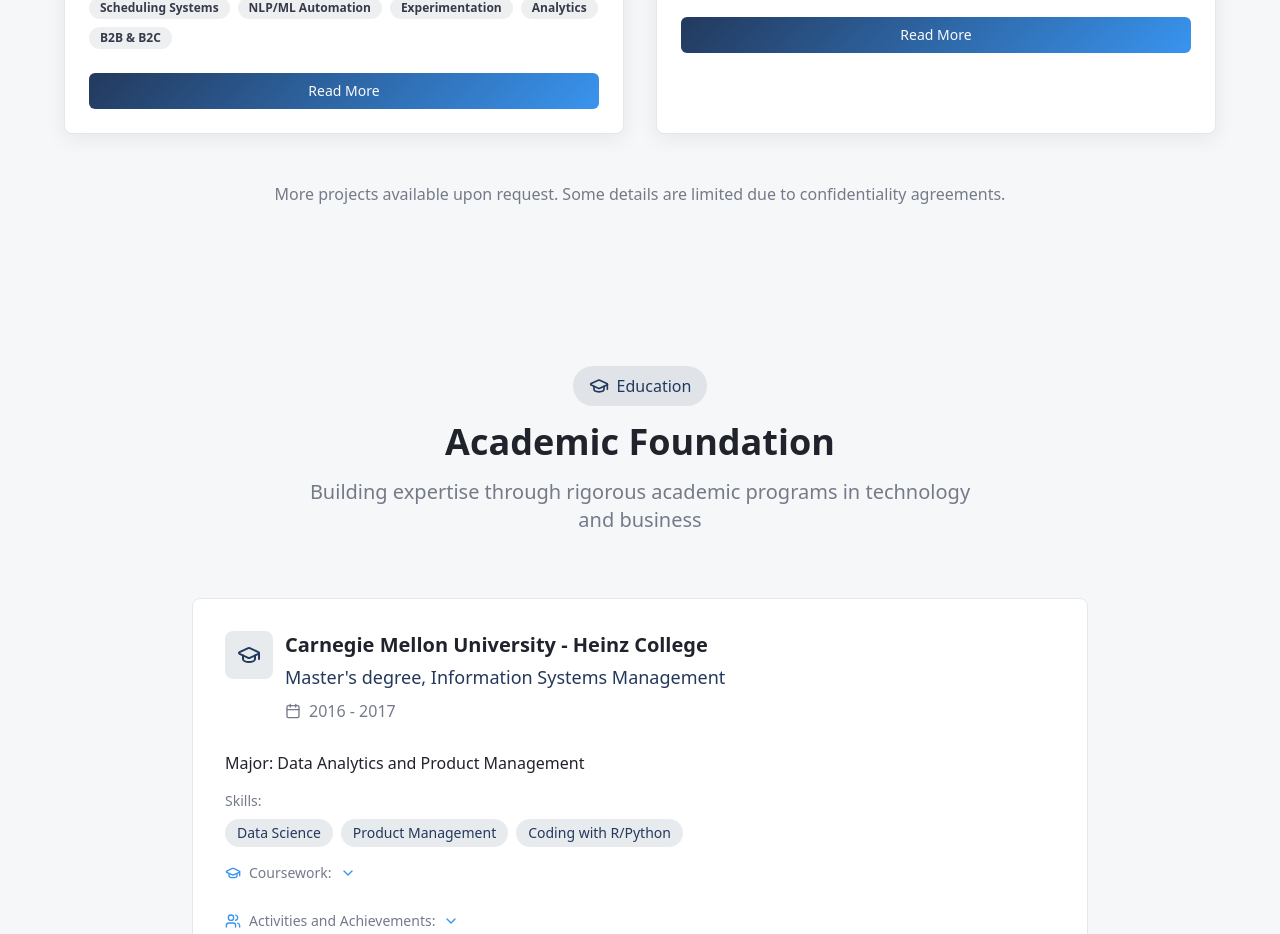
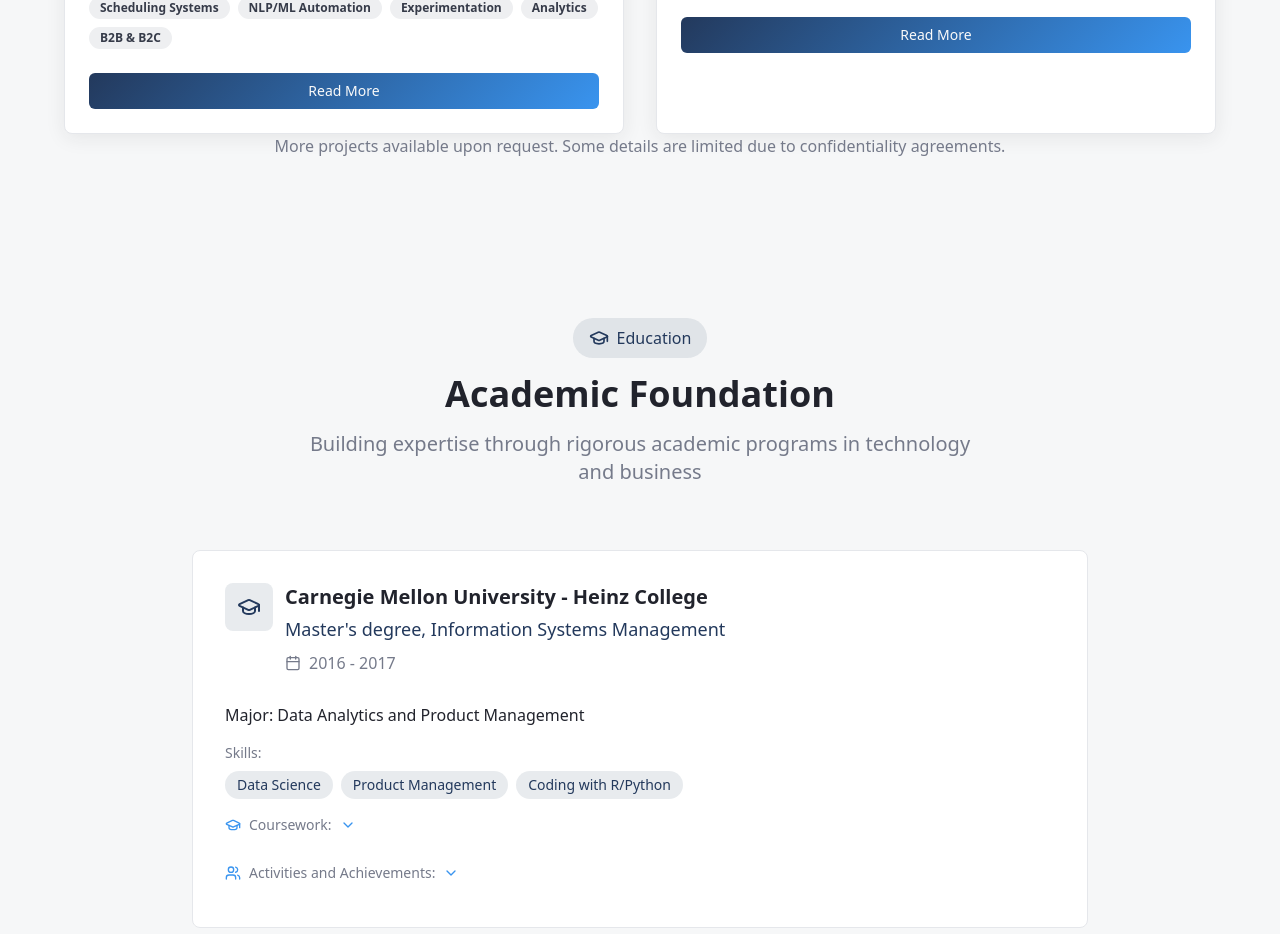
Before and after one commit to arushimishra3-design/path-portray, a React (Vite) app: page / in a window 1280 px wide. Shown: the part 6300-7234 px from the top of the page. Built offline with nearby package versions, Linux system fonts and the light colour scheme.

Commit message:
Adjust spacing between sections
Adjusted the spacing between the Projects and Academic sections to ensure visual consistency.

```diff
--- a/src/components/ProjectsSection.tsx
+++ b/src/components/ProjectsSection.tsx
@@ -217,7 +217,7 @@ const ProjectsSection = () => {
             ))}
           </div>
 
-          <div className="text-center mt-12">
+          <div className="text-center">
             <p className="text-muted-foreground">
               More projects available upon request. Some details are limited due to confidentiality agreements.
             </p>
```
